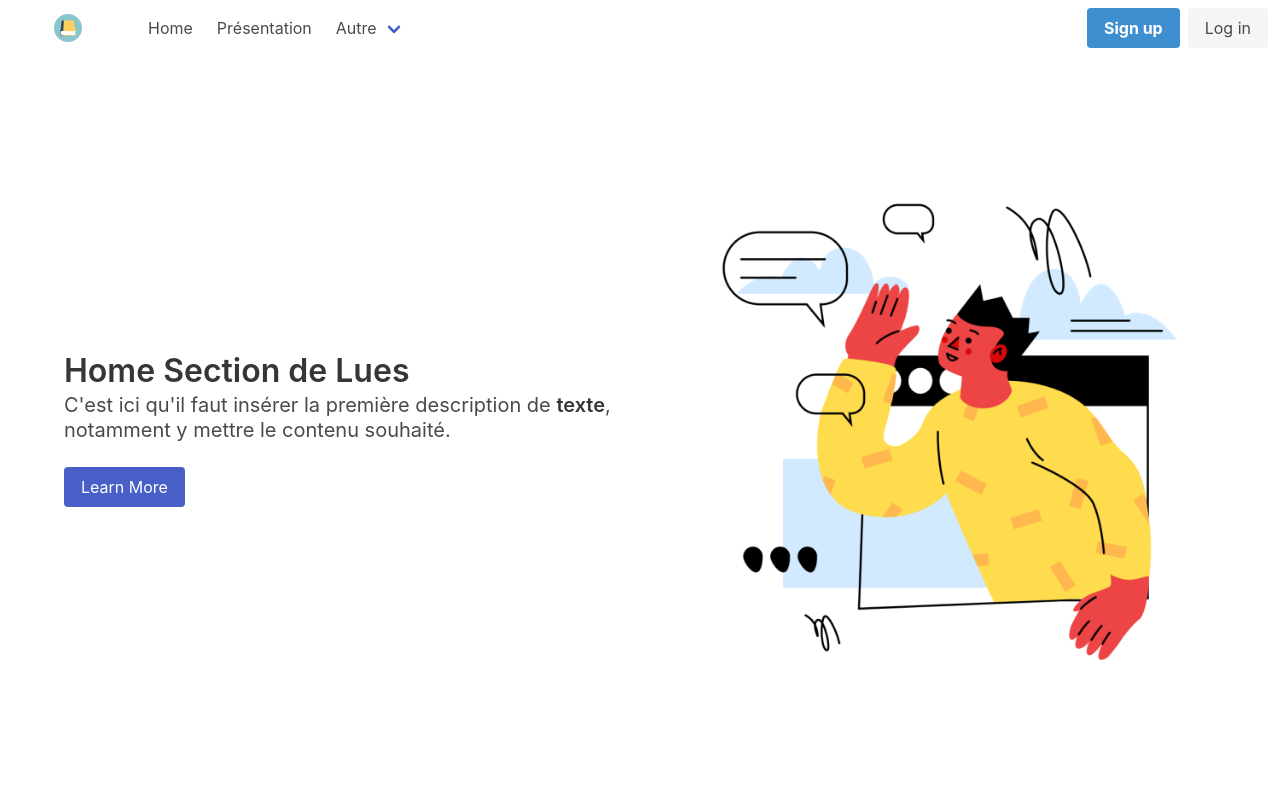
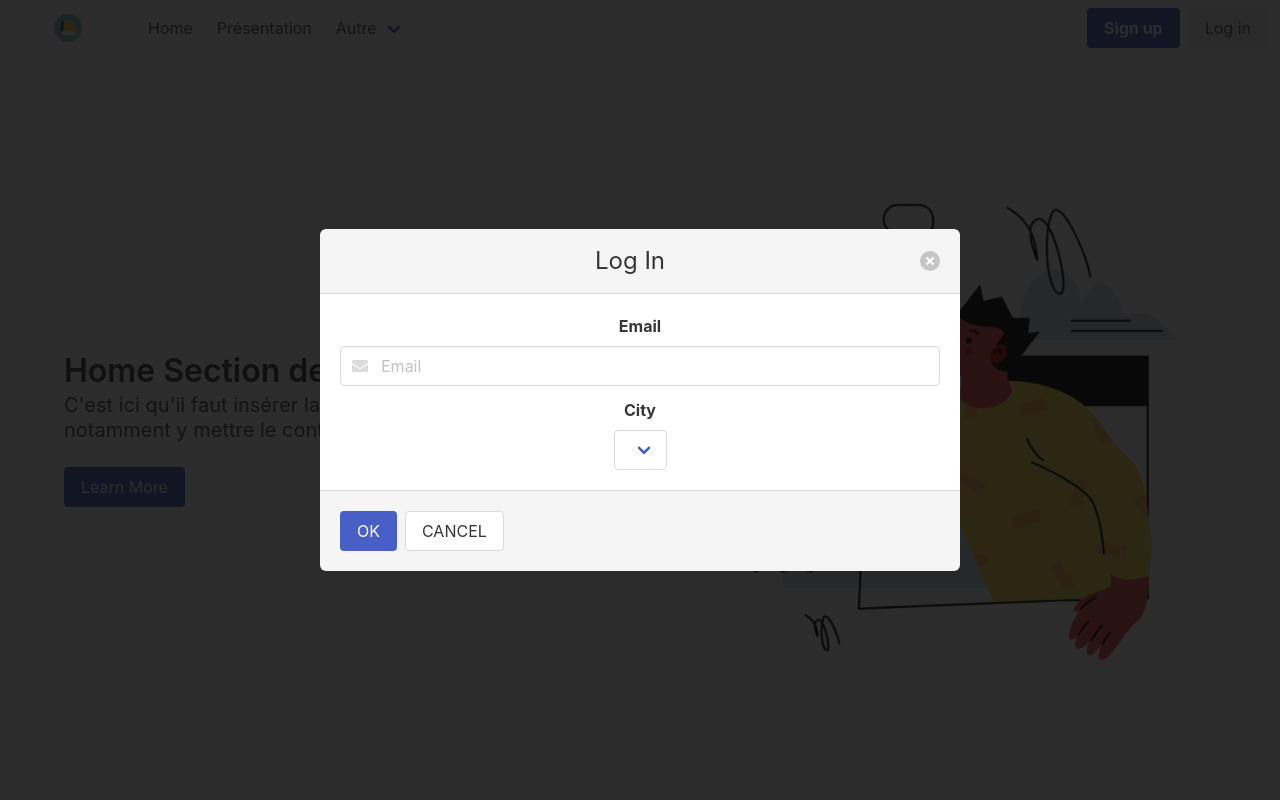
Before and after one commit to haydee75/lues, a React (Create React App) app: page / in a window 1280 px wide. Both pictures are taken after a click on the link "Sign up". Built offline with nearby package versions, Linux system fonts and the light colour scheme; no server answers.

Commit message:
add backend connection using axios

```diff
--- a/package.json
+++ b/package.json
@@ -3,6 +3,7 @@
   "version": "0.1.0",
   "private": true,
   "dependencies": {
+    "@fortawesome/fontawesome-free": "^5.15.4",
     "@testing-library/jest-dom": "^5.11.4",
     "@testing-library/react": "^11.1.0",
     "@testing-library/user-event": "^12.1.10",
@@ -36,5 +37,8 @@
       "last 1 firefox version",
       "last 1 safari version"
     ]
+  },
+  "devDependencies": {
+    "axios": "^0.24.0"
   }
 }
--- a/src/App.js
+++ b/src/App.js
@@ -3,6 +3,9 @@ import React from "react";
 import HomePage from "./components/HomePage.js";
 import PresentationPage from "./components/PresentationPage.js";
 import NavBar from "./components/NavBar.js";
+import SignInModal from "./components/SignIn.js";
+
+import '../node_modules/@fortawesome/fontawesome-free/css/all.css';
 
 class App extends React.Component {
   constructor(props) {
@@ -10,6 +13,7 @@ class App extends React.Component {
     this.state = {
       showPresentationPage: false,
       showHomePage: true,
+      showSignInModal: false,
     };
   }
 
@@ -23,10 +27,19 @@ class App extends React.Component {
     this.setState({ showPresentationPage: false });
   }
 
+  showSignInModalOnClick() {
+    this.setState({ showSignInModal: true });
+  }
+  closeSignInModalOnClick() {
+    this.setState({ showSignInModal: false });
+  }
+
   render() {
     const showPresentationPage = this.state.showPresentationPage;
     const showHomePage = this.state.showHomePage;
+    const showSignInModal = this.state.showSignInModal;
     let hero;
+    let modal;
     if (showHomePage) {
       hero = (
         <HomePage
@@ -37,13 +50,22 @@ class App extends React.Component {
     if (showPresentationPage) {
       hero = <PresentationPage />;
     }
+    if (showSignInModal) {
+      modal = (
+        <SignInModal
+          closeSignInModalOnClick={() => this.closeSignInModalOnClick()}
+        />
+      );
+    }
     return (
       <div className="App">
         <NavBar
           showPresentationPageOnClick={() => this.showPresentationPageOnClick()}
           showHomePageOnClick={() => this.showHomePageOnClick()}
+          showSignInModalOnClick={() => this.showSignInModalOnClick()}
         />
         {hero}
+        {modal}
       </div>
     );
   }
--- a/src/components/NavBar.js
+++ b/src/components/NavBar.js
@@ -38,7 +38,10 @@ class NavBar extends React.Component {
           <div className="navbar-end">
             <div className="navbar-item">
               <div className="buttons">
-                <a className="button is-info">
+                <a
+                  className="button is-link"
+                  onClick={() => this.props.showSignInModalOnClick()}
+                >
                   <strong>Sign up</strong>
                 </a>
                 <a className="button is-light">Log in</a>
--- /dev/null
+++ b/src/components/SignIn.js
@@ -0,0 +1,62 @@
+import React from "react";
+
+import axios from 'axios';
+
+export default class SignInModal extends React.Component {
+  state = {
+    cities: []
+  }
+
+  componentDidMount() {
+    axios.get('http://localhost:5050/' + 'cities').then(res => {
+      const cities = res.data;
+      this.setState({ cities });
+    })
+  }
+
+  render() {
+    const cities = this.state.cities
+    let options = [];
+    cities.forEach(city => options.push(<option key={city} value={city}>{city}</option>))
+    return (
+      <div className="modal is-active">
+        <div className="modal-background"></div>
+        <div className="modal-card">
+          <header className="modal-card-head">
+            <p className="modal-card-title">Log In</p>
+            <button className="delete" aria-label="close" onClick={() => this.props.closeSignInModalOnClick()}></button>
+          </header>
+          <section className="modal-card-body">
+            <div className="field">
+              <label className="label">Email</label>
+              <p className="control has-icons-left has-icons-right">
+                <input
+                  className="input"
+                  type="email"
+                  placeholder="Email"
+                />
+                <span className="icon is-small is-left">
+                  <i className="fas fa-envelope"></i>
+                </span>
+              </p>
+            </div>
+            <div className="field">
+              <label className="label">City</label>
+              <div className="select">
+                <select>
+                  {options}
+                </select>
+              </div>
+            </div>
+          </section>
+          <footer className="modal-card-foot">
+            <button className="button is-link" onClick={() => this.props.closeSignInModalOnClick()}>
+              OK
+            </button>
+            <button className="button" onClick={() => this.props.closeSignInModalOnClick()}> CANCEL </button>
+          </footer>
+        </div>
+      </div>
+    );
+  }
+}
```
Also changed, not shown: 2 other files (tests, documents, lock files or other folders).
